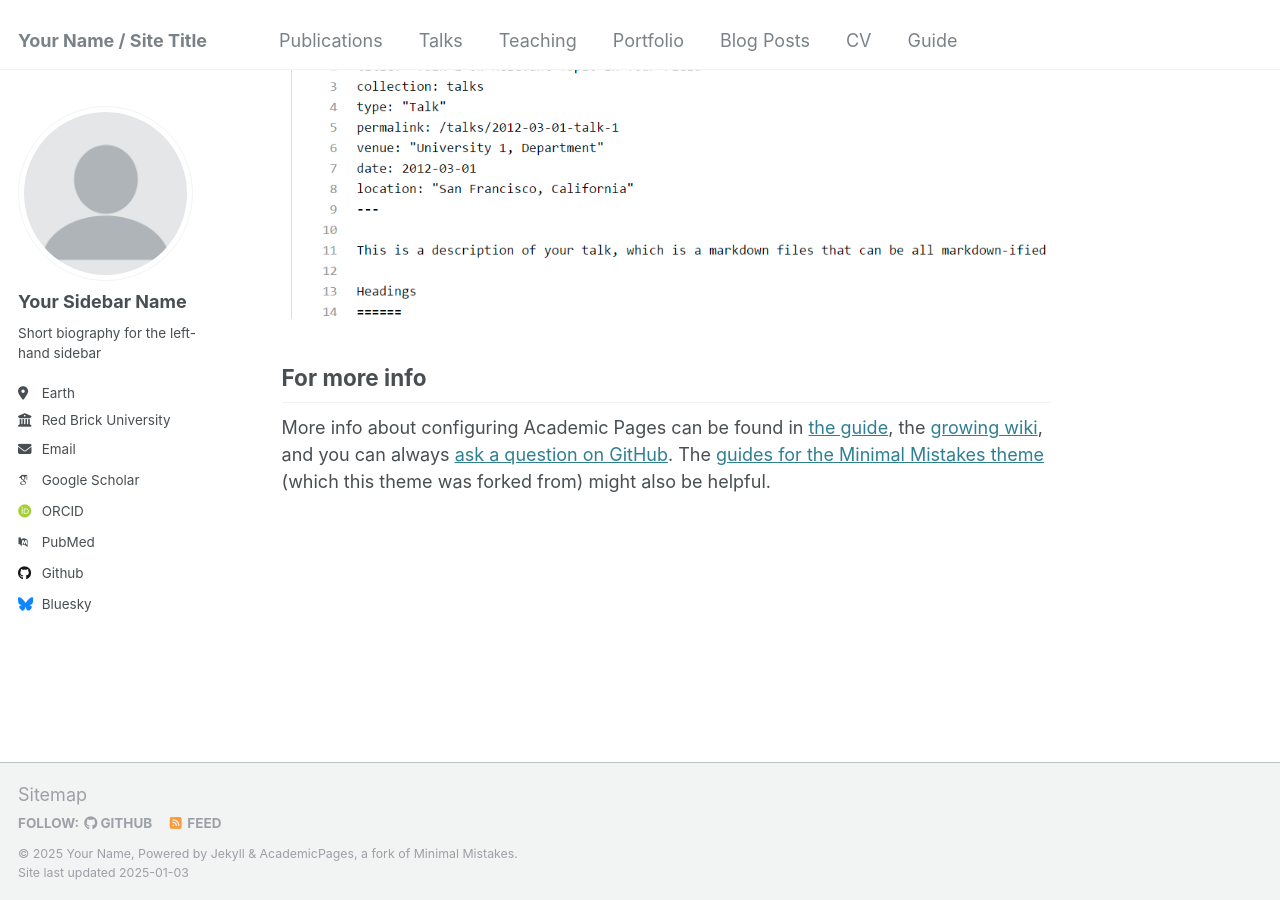
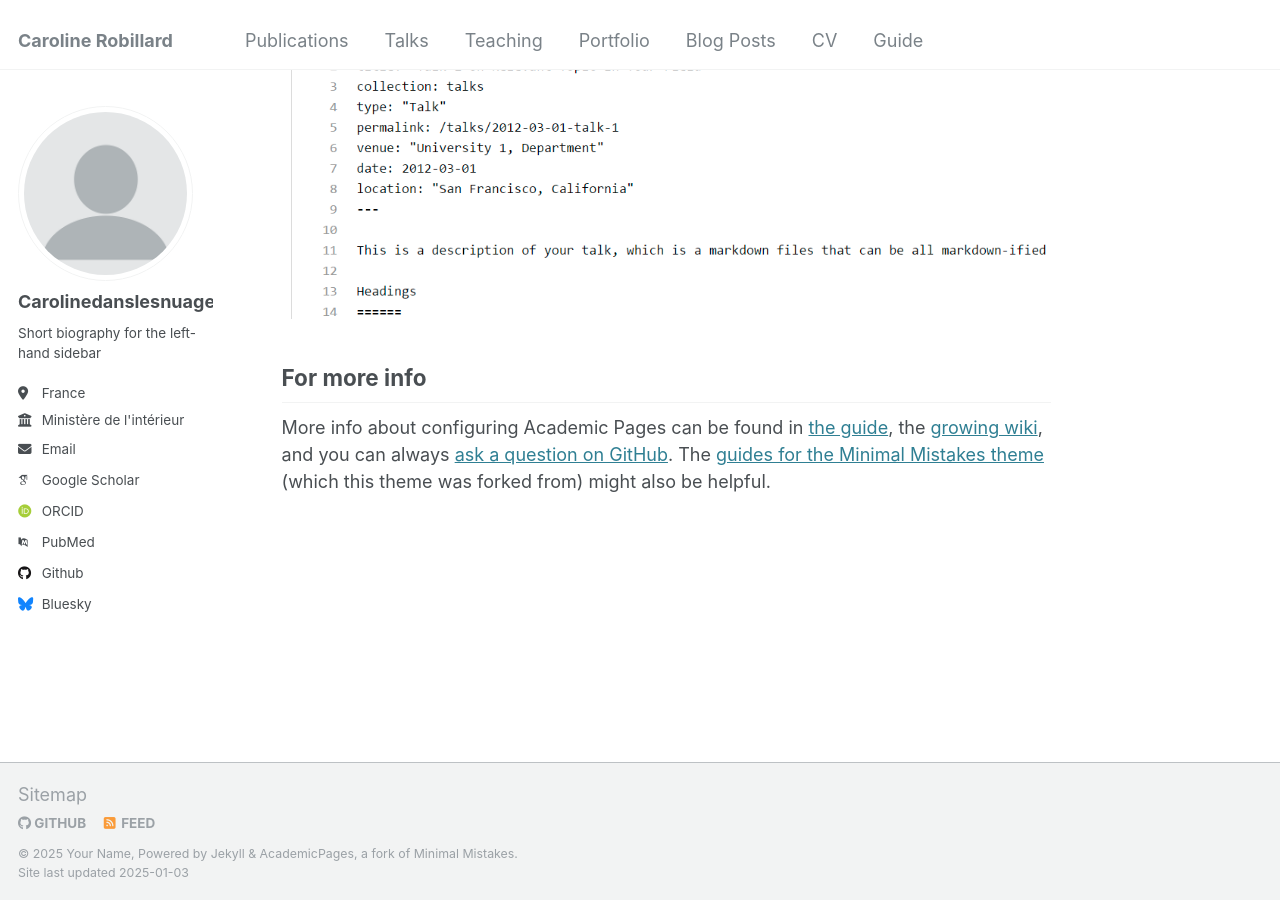
Before and after one commit to Carolinedanslesnuages/carolinedanslesnuages.github.io, a Jekyll site: the page built from _pages/about.md, in a window 1280 px wide and 900 px high, scrolled down 2643 px. Built offline with Jekyll 4.4.1, drawn with Linux system fonts in a browser that asks for light colours; some web fonts are replaced.

Commit message:
Update _config.yml

```diff
--- a/_config.yml
+++ b/_config.yml
@@ -7,12 +7,12 @@
 # server process.
 
 # Basic Site Settings
-locale                   : "en-US"
-title                    : "Your Name / Site Title"
+locale                   : "en-FR"
+title                    : "Caroline Robillard"
 title_separator          : "-"
 name                     : &name "Your Name"
 description              : &description "personal description"
-url                      : https://academicpages.github.io # the base hostname & protocol for your site e.g. "https://[your GitHub username].github.io"
+url                      : https://carolinedanslesnuages.github.io # the base hostname & protocol for your site e.g. "https://[your GitHub username].github.io"
 baseurl                  : "" # the subpath of your site, e.g. "/blog"
 repository               : "academicpages/academicpages.github.io"
 
@@ -22,13 +22,13 @@ repository               : "academicpages/academicpages.github.io"
 author:
   # Biographic information
   avatar           : "profile.png"
-  name             : "Your Sidebar Name"
-  pronouns         : # example: "she/her"
+  name             : "Carolinedanslesnuages"
+  pronouns         : # example: "she"
   bio              : "Short biography for the left-hand sidebar"
-  location         : "Earth"
-  employer         : "Red Brick University"
+  location         : "France"
+  employer         : "Ministère de l'intérieur"
   uri              : # URL
-  email            : "none@example.org"
+  email            : "secret"
 
   # Academic websites
   arxiv            : # URL - Update with the correct link to your profile
@@ -44,7 +44,7 @@ author:
   bitbucket        : # Username - Update with your username on the site
   codepen          : # Username
   dribbble         : # Username
-  github           : "academicpages"
+  github           : "carolinedanslesnuages"
   kaggle           : # Username
   stackoverflow    : # User number or user number and name (i.e., use "1" or "1/jeff-atwood")
 
```
